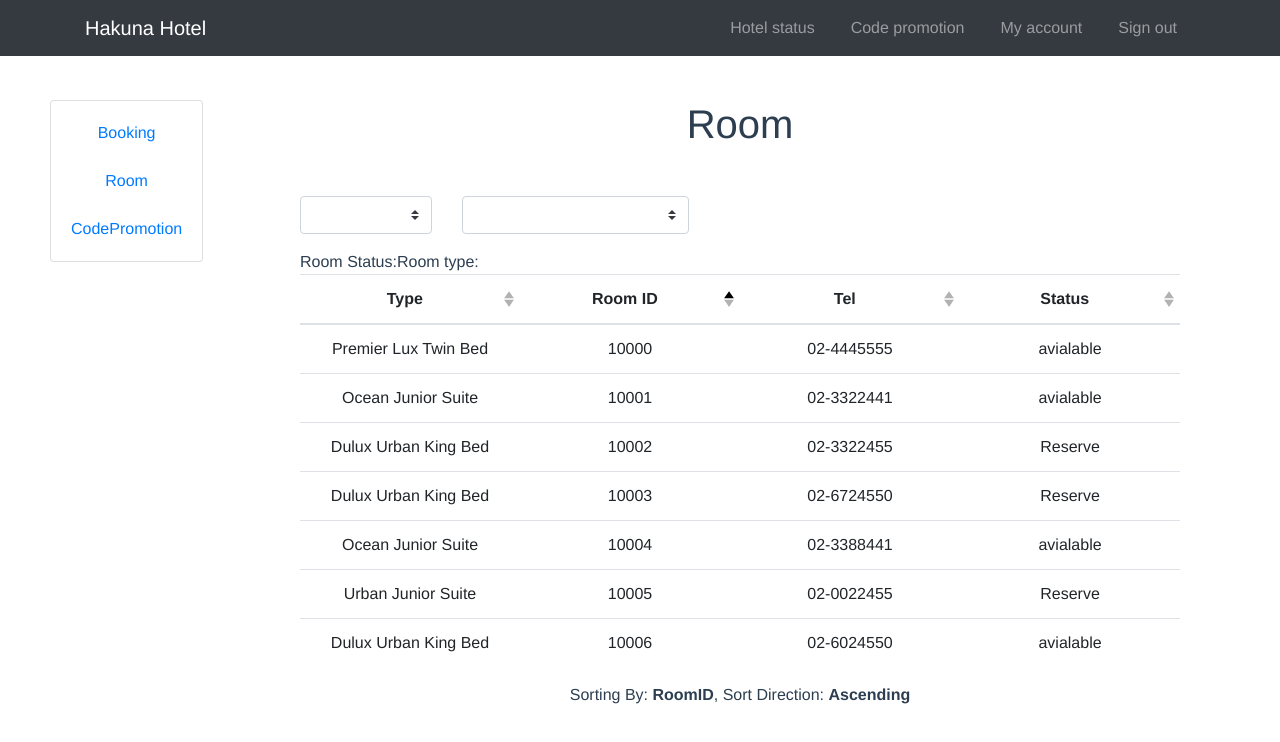
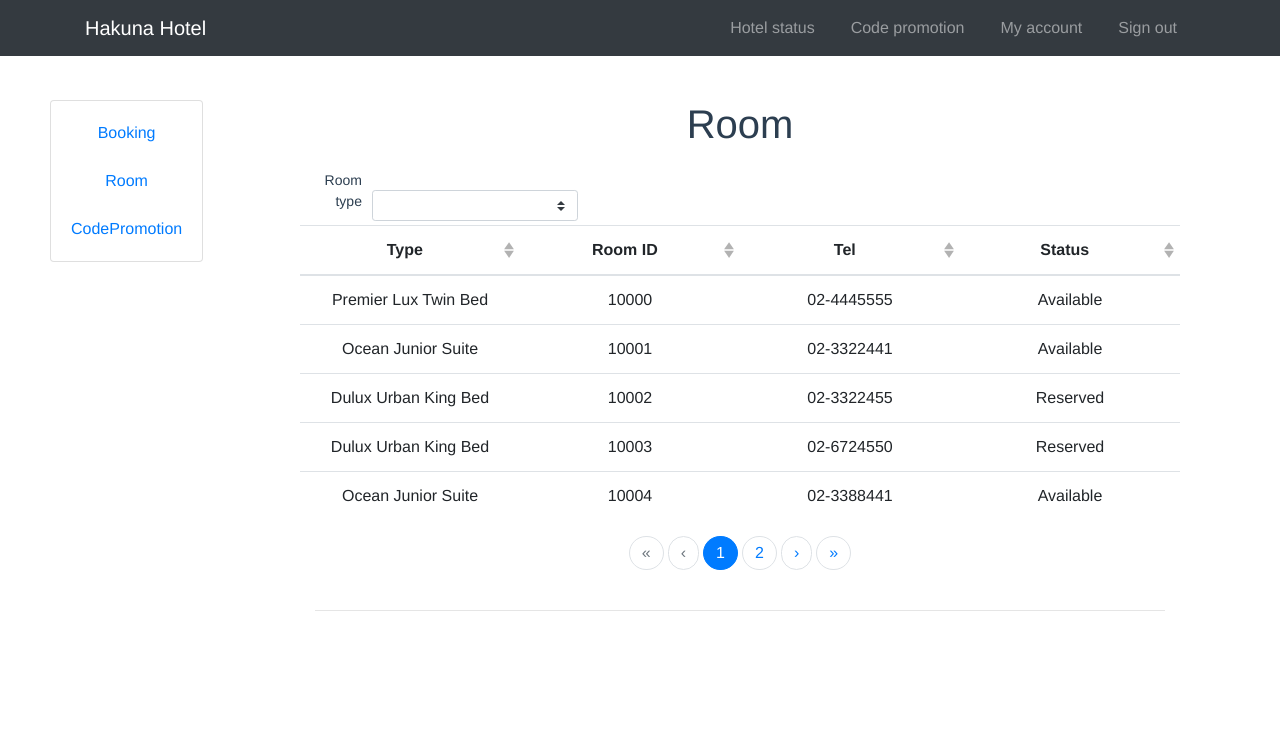
Before and after one commit to anpdgr/HakunaHotel, a Vue app: page /roomstatus in a window 1280 px wide. Shown: the top 742 px of the page. Built offline with nearby package versions, Linux system fonts and the light colour scheme; a web font is replaced by a local one.

Commit message:
roomstatus

```diff
--- a/src/App.vue
+++ b/src/App.vue
@@ -7,6 +7,7 @@
 <script>
 //import Home from './components/CusRole/sidebar_cus.vue'
 import Home from './components/route.vue'
+
 
 export default {
   name: 'App',
--- a/src/components/StaffRole/AddCode.vue
+++ b/src/components/StaffRole/AddCode.vue
@@ -78,6 +78,7 @@
     <hr />
     <h5 style="margin-top:30px"><b>Existing code</b></h5>
     <b-container fluid style="margin-top:20px;">
+
       <!-- User Interface controls -->
       <div style="margin:auto; margin-top:20px;">
         <b-row>
@@ -96,6 +97,7 @@
               </b-input-group-append>
             </b-input-group>
           </b-col>
+
         </b-row>
       </div>
       <!-- Main table element -->
@@ -110,34 +112,8 @@
         @filtered="onFiltered"
         style="margin-top:30px"
       >
-        <template v-slot:cell(name)="row">
-          {{ row.value.first }} {{ row.value.last }}
-        </template>
 
-        <template v-slot:cell(actions)="row">
-          <b-button
-            size="sm"
-            @click="info(row.item, row.index, $event.target)"
-            class="mr-1"
-          >
-            Info modal
-          </b-button>
-          <b-button size="sm" @click="row.toggleDetails">
-            {{ row.detailsShowing ? "Hide" : "Show" }} Details
-          </b-button>
-        </template>
-
-        <template v-slot:row-details="row">
-          <b-card>
-            <ul>
-              <li v-for="(value, key) in row.item" :key="key">
-                {{ key }}: {{ value }}
-              </li>
-            </ul>
-          </b-card>
-        </template>
       </b-table>
-
 
       <b-col class="my-1">
         <b-pagination
--- a/src/components/StatusHotel/Roomstatus.vue
+++ b/src/components/StatusHotel/Roomstatus.vue
@@ -1,108 +1,174 @@
 <template>
   <div>
-    <STnav/>
-    <Side/>
+    <!-- User Interface controls -->
+    <STnav />
+    <Side />
     <div id="all">
       <h1>Room</h1>
+      <b-row>
+        <b-col lg="6" class="my-1">
           <b-form inline style="float:center">
-        <b-form-select id="filST" v-model="filter_status" :options="status_options" style="margin-top:40px; margin-right:30px"></b-form-select>
-        <b-form-select id="filTY" v-model="filter_type" :options="type_options" style="margin-top:40px"></b-form-select>
+
+            <b-form-group
+              label="Room type"
+              label-cols-sm="3"
+              label-align-sm="right"
+              label-size="sm"
+              label-for="selectType"
+              class="mb-0"
+            >
+              <b-input-group size="sm">
+                <b-form-select
+                  v-model="selected_type"
+                  id="selectType"
+                  :options="type_options"
+                  class="w-75"
+                  style="margin-top:30px; width:20rem"
+                  @change="onSelect"
+                >
+                </b-form-select>
+              </b-input-group>
+            </b-form-group>
           </b-form>
-      <div class="mt-3" style="float:left">Room Status: <strong>{{ filter_status }}</strong></div>
-      <div class="mt-3" style="float:left">Room type: <strong>{{ filter_type }}</strong></div>
+        </b-col>
 
-        <div>
+      </b-row>
+
+      <!-- Main table element -->
       <b-table
+        show-empty
+        stacked="md"
         :items="items"
         :fields="fields"
-            :filter="filter_status"
-            :filterIncludedFields="filterOn"
-            :sort-by.sync="sortBy"
-            :sort-desc.sync="sortDesc"
-            responsive="sm"
+        :current-page="currentPage"
+        :per-page="perPage"
+        :filter="filter"
         @filtered="onFiltered"
-            ></b-table>
-
-            <div>
-            Sorting By: <b>{{ sortBy }}</b>, Sort Direction:
-            <b>{{ sortDesc ? 'Descending' : 'Ascending' }}</b>
-            </div>
-        </div>
+      >
+      </b-table>
+      <!-- pagination -->
+      <b-col class="my-1">
+        <b-pagination
+          v-model="currentPage"
+          :total-rows="totalRows"
+          :per-page="perPage"
+          pills
+          align="center"
+          class="my-0"
+        ></b-pagination>
+        <br />
+        <hr />
+      </b-col>
     </div>
   </div>
 </template>
 
-
-
-
-
 <script>
-import STnav from '../Nav_st.vue'
-import Side from './Side_statusH.vue'
+import STnav from "../Nav_st.vue";
+import Side from "./Side_statusH.vue";
 export default {
-  components:{
+  components: {
     STnav,
-        Side
+    Side,
   },
   data() {
     return {
-        selected_type: null,
-        selected_status: null,
-
       type_options: [
-          { value: null, text: 'Room type' },
-          { value: 'All', text: 'All' },
-          { value: 'Dulux Urban Twin Bed', text: 'Dulux Urban Twin Bed' },
-          { value: 'Dulux Urban King Bed', text: 'Dulux Urban King Bed' },
-          { value: 'Dulux Executive Twin Bed', text: 'Dulux Executive Twin Bed' },
-          { value: 'Dulux Executive Twin Bed', text: 'Dulux Executive Twin Bed'},
-          { value: 'Premier Lux Twin Bed', text: 'Premier Lux Twin Bed' },
-          { value: 'Premier Lux King Bed', text: 'Premier Lux King Bed' },
-          { value: 'Urban Junior Suite', text: 'Urban Junior Suite' },
-          { value: 'Ocean Junior Suite', text: 'Ocean Junior Suite'},
-          { value: 'Marina Suite', text: 'Marina Suite'}
+        { value: null, text: "All" },
+        { value: "Dulux Urban Twin Bed", text: "Dulux Urban Twin Bed" },
+        { value: "Dulux Urban King Bed", text: "Dulux Urban King Bed" },
+        { value: "Dulux Executive Twin Bed", text: "Dulux Executive Twin Bed" },
+        { value: "Dulux Executive Twin Bed", text: "Dulux Executive Twin Bed" },
+        { value: "Premier Lux Twin Bed", text: "Premier Lux Twin Bed" },
+        { value: "Premier Lux King Bed", text: "Premier Lux King Bed" },
+        { value: "Urban Junior Suite", text: "Urban Junior Suite" },
+        { value: "Ocean Junior Suite", text: "Ocean Junior Suite" },
+        { value: "Marina Suite", text: "Marina Suite" },
+      ],
+      items: [
+        {
+          Type: "Premier Lux Twin Bed",
+          RoomID: 10000,
+          Tel: "02-4445555",
+          Status: "Available",
+        },
+        {
+          Type: "Ocean Junior Suite",
+          RoomID: 10001,
+          Tel: "02-3322441",
+          Status: "Available",
+        },
+        {
+          Type: "Dulux Urban King Bed",
+          RoomID: 10002,
+          Tel: "02-3322455",
+          Status: "Reserved",
+        },
+        {
+          Type: "Dulux Urban King Bed",
+          RoomID: 10003,
+          Tel: "02-6724550",
+          Status: "Reserved",
+        },
+        {
+          Type: "Ocean Junior Suite",
+          RoomID: 10004,
+          Tel: "02-3388441",
+          Status: "Available",
+        },
+        {
+          Type: "Urban Junior Suite",
+          RoomID: 10005,
+          Tel: "02-0022455",
+          Status: "Reserved",
+        },
+        {
+          Type: "Dulux Urban King Bed",
+          RoomID: 10006,
+          Tel: "02-6024550",
+          Status: "Available",
+        },
       ],
 
-        status_options: [
-          { value: null, text: 'Room status' },
-          { value: 'All', text: 'All' },
-          { value: 'Available', text: 'Available' },
-          { value: 'Reserved', text: 'Reserved' },
+      fields: [
+        { key: "Type", sortable: true },
+        { key: "RoomID", sortable: true },
+        { key: "Tel", sortable: true },
+        { key: "Status", sortable: true },
       ],
 
-//สมมติข้อมูลมาก่อน
-        sortBy: 'RoomID',
+      totalRows: 1,
+      currentPage: 1,
+      perPage: 5,
+      pageOptions: [5, 10, 15],
+      selected_type: "",
       sortDesc: false,
-        fields: [
-          { key: 'Type', sortable: true },
-          { key: 'RoomID', sortable: true },
-          { key: 'Tel', sortable: true },
-          { key: 'Status', sortable: true },
-        ],
-        items: [
-          { Type:'Premier Lux Twin Bed',RoomID: 10000 , Tel: '02-4445555',Status: 'avialable' },
-          { Type:'Ocean Junior Suite',RoomID: 10001 , Tel: '02-3322441',Status: 'avialable', },
-          { Type:'Dulux Urban King Bed',RoomID: 10002 , Tel: '02-3322455',Status: 'Reserve',},
-          { Type:'Dulux Urban King Bed',RoomID: 10003 , Tel: '02-6724550',Status: 'Reserve' },
-          { Type:'Ocean Junior Suite',RoomID: 10004 , Tel: '02-3388441',Status: 'avialable', },
-          { Type:'Urban Junior Suite',RoomID: 10005 , Tel: '02-0022455',Status: 'Reserve',},
-          { Type:'Dulux Urban King Bed',RoomID: 10006 , Tel: '02-6024550',Status: 'avialable' },
-        ]
-      }
-    }
-}
+      sortDirection: "asc",
+      filter: "",
+      filterOn: [],
+      sortOptions: ["Dic", "G", "O"],
+    };
+  },
+  mounted() {
+    // Set the initial number of items
+    this.totalRows = this.items.length;
+  },
+  methods: {
+    onFiltered(filteredItems) {
+      // Trigger pagination to update the number of buttons/pages due to filtering
+      this.totalRows = filteredItems.length;
+      this.currentPage = 1;
+    },
 
+        onSelect() {
+        this.filter = this.selected_type;
+    },
+  },
+};
 </script>
 
 <style>
-#all{
+#all {
   margin: 100px 100px auto 300px;
-
 }
-
 </style>
-
-
-
--บอกว่ามีห้องไรบ้าง + เบอร์
--บอกว่าห้องไหนว่าง , พักอยู่
```
Lines whose indentation alone changed are shown as unchanged.
